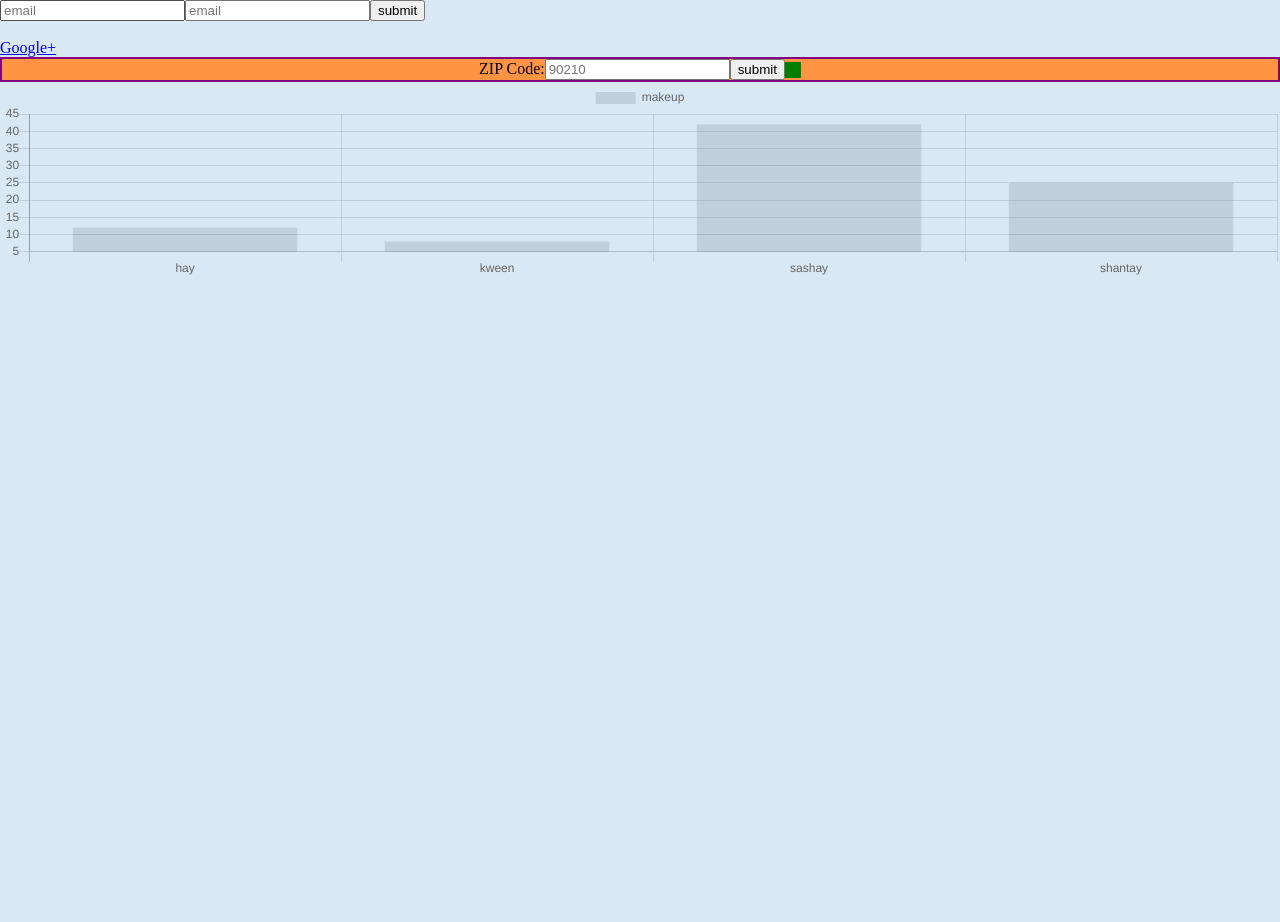
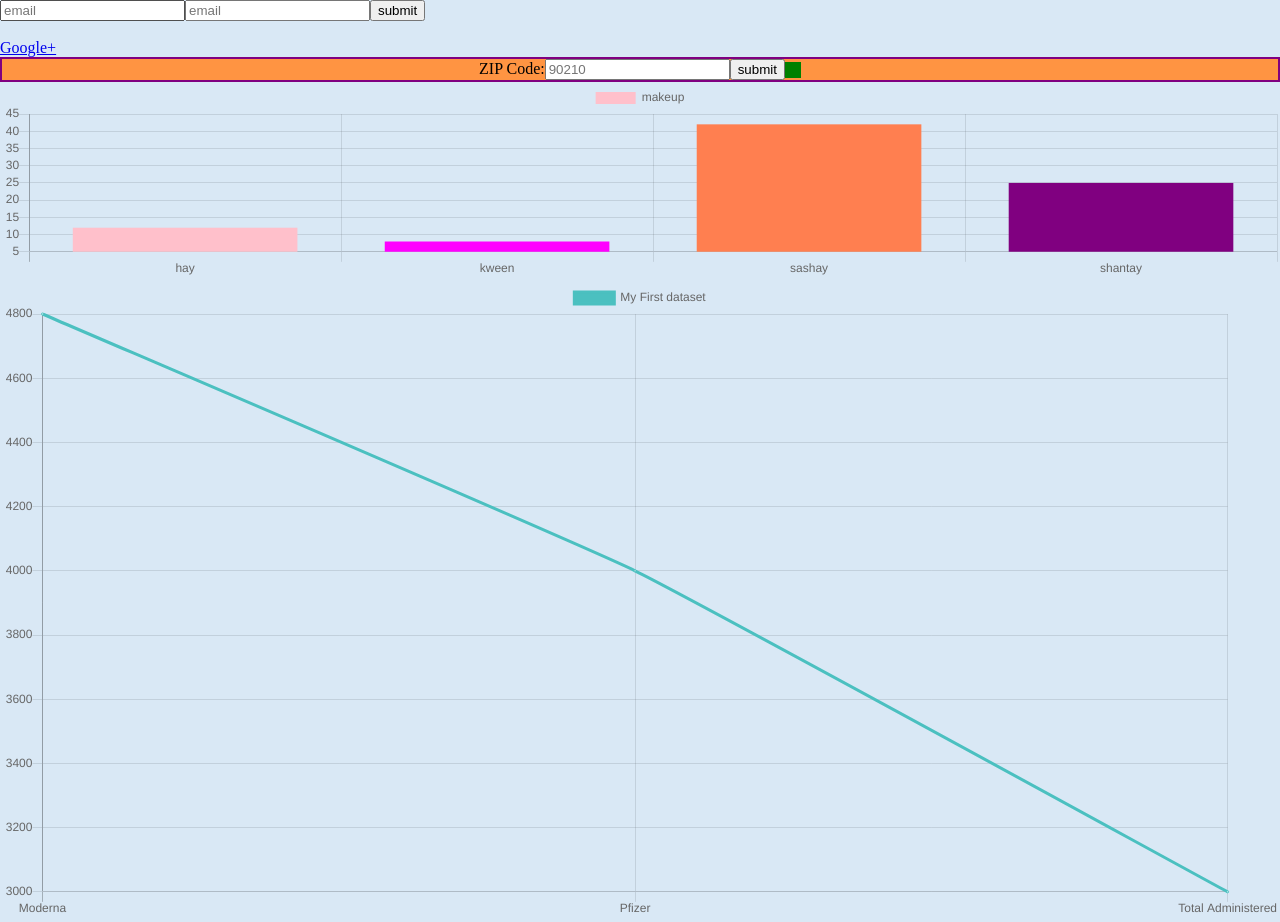
Before and after one commit to VaccineTracker/VaxxTrak, a React app: page / in a window 1280 px wide. Before the commit the page ends 800 px from the top, so only its background shows below. Built offline with nearby package versions, Linux system fonts and the light colour scheme.

Commit message:
more charts

```diff
--- a/src/components/BarChart.jsx
+++ b/src/components/BarChart.jsx
@@ -9,8 +9,9 @@ const BarChart = () => {
 					labels   : [ 'hay', 'kween', 'sashay', 'shantay' ],
 					datasets : [
 						{
-							label : 'makeup',
-							data  : [ 12, 8, 42, 25 ]
+							label           : 'makeup',
+							data            : [ 12, 8, 42, 25 ],
+							backgroundColor : [ 'pink', 'magenta', 'coral', 'purple' ]
 						}
 					]
 				}}
--- a/src/components/MainContainer.jsx
+++ b/src/components/MainContainer.jsx
@@ -4,21 +4,22 @@ import { UserContext } from '../store/UserContext';
 import Chart from './Chart.jsx';
 import Vaccine from './Vaccine.jsx';
 import Login from './Login.jsx';
-import BarChart from './BarChart';
+import BarChart from './BarChart.jsx';
 
 export default () => {
-  const [user] = useContext(UserContext);
+	const [ user ] = useContext(UserContext);
 
 	return user && user.loggedIn ? (
-    <div className="main-container">
+		<div className='main-container'>
 			<Vaccine />
-      <BarChart/>
+			<BarChart />
 		</div>
 	) : (
-    <div className="main-container">
+		<div className='main-container'>
 			<Login />
 			<Vaccine />
 			<BarChart />
+			<Chart />
 		</div>
 	);
 };
```
Lines whose indentation alone changed are shown as unchanged.
